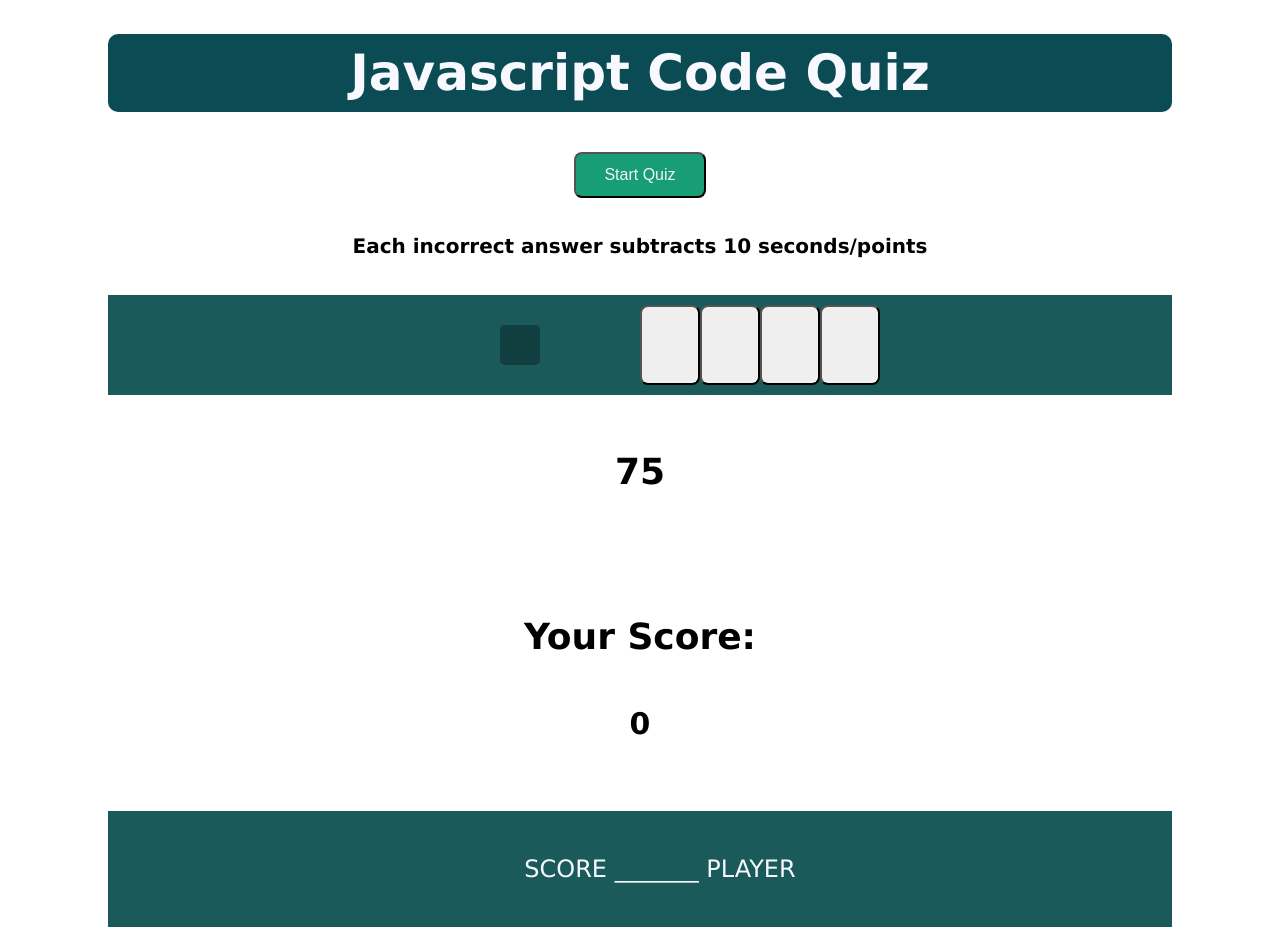
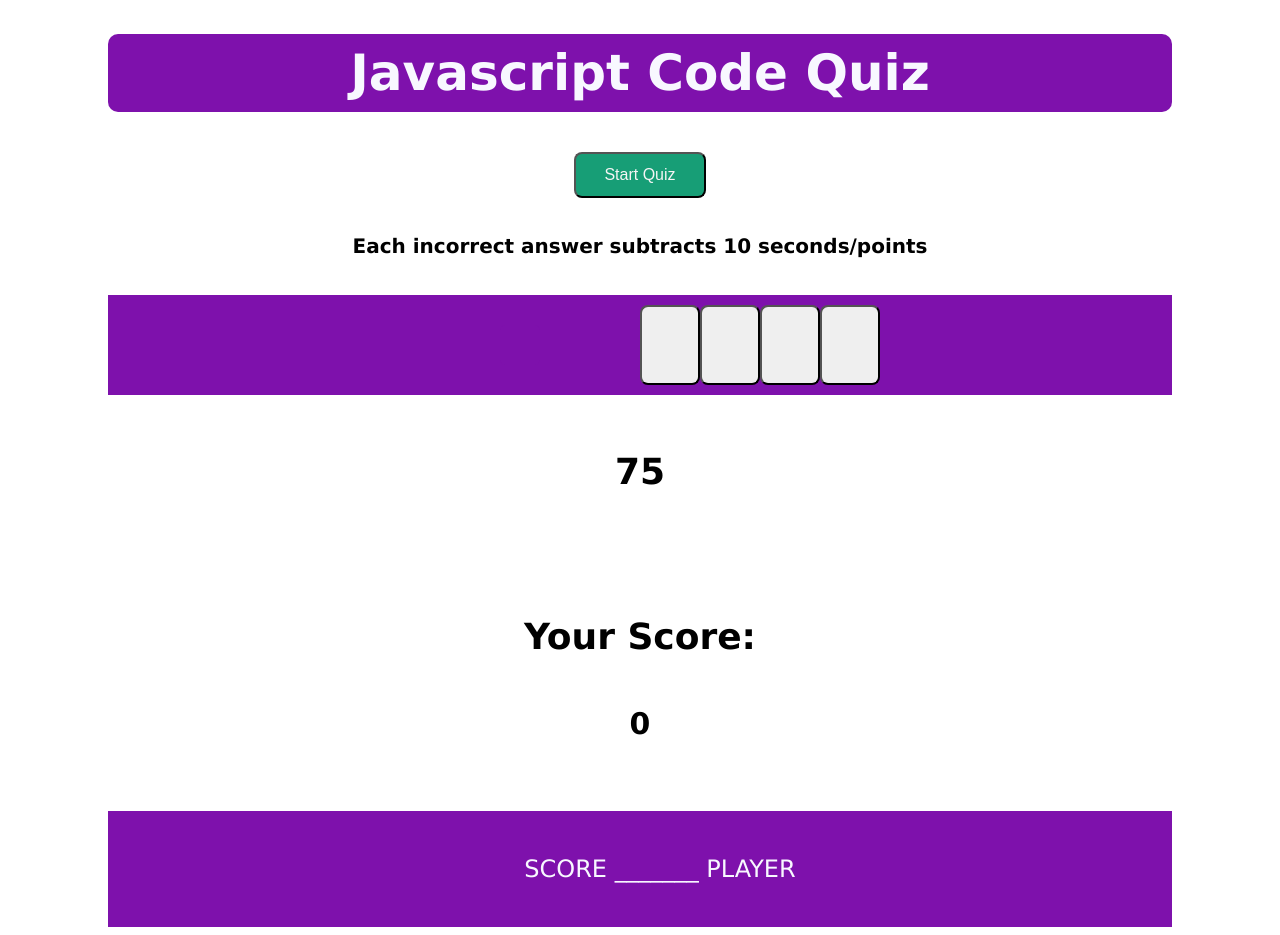
Before and after one commit to connormcgrew/JavaScript-Quiz, a plain HTML site: page index.html in a window 1280 px wide. Drawn offline with Linux system fonts and the light colour scheme.

Commit message:
finished css changes

```diff
--- a/Assets/style.css
+++ b/Assets/style.css
@@ -1,5 +1,6 @@
 :root {
     --black: #000000;
+    --banner: #7e11ac;
 }
 
 .hide {
@@ -19,7 +20,7 @@ body {
     font-size: 50px;
     border-radius: 10px;
     color: ghostwhite;
-    background-color: rgb(11, 75, 83);
+    background-color: var(--banner);
     margin-bottom: 40px;
     margin-right: 100px;
     margin-left: 100px;
@@ -56,7 +57,7 @@ body {
     margin-right: auto;
     text-decoration: none;
     flex-direction: row;
-    background-color: rgb(27, 90, 90);
+    background-color: var(--banner);
     padding: 10px;
     margin-right: 100px;
     margin-left: 100px;
@@ -105,13 +106,13 @@ body {
     flex-wrap: wrap;
     border: slategrey;
     border-radius: 5px;
-    background-color: rgb(17, 63, 63);
+    background-color: var(--banner);
     font-size: 20px;
     text-align: center;
     padding: 20px;
     margin-right: 100px;
     margin-left: 100px;
-    color: var(--black);
+
 }
 
 .leaderboard {
@@ -120,7 +121,7 @@ body {
     text-align: center;
     padding: 20px;
     text-decoration: none;
-    background-color: rgb(27, 90, 90);
+    background-color: var(--banner);
     margin-right: 100px;
     margin-left: 100px;
 }
```
